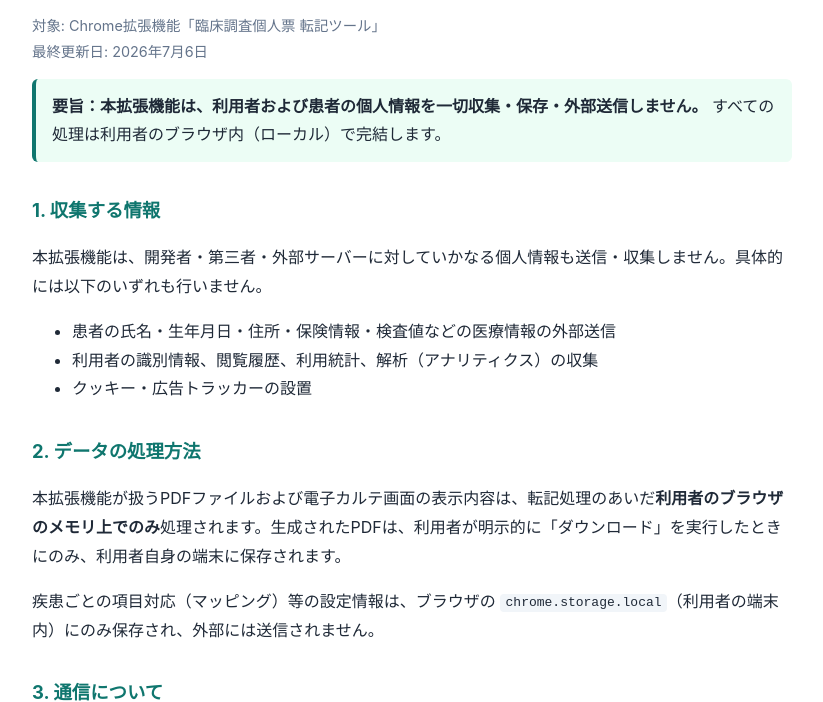
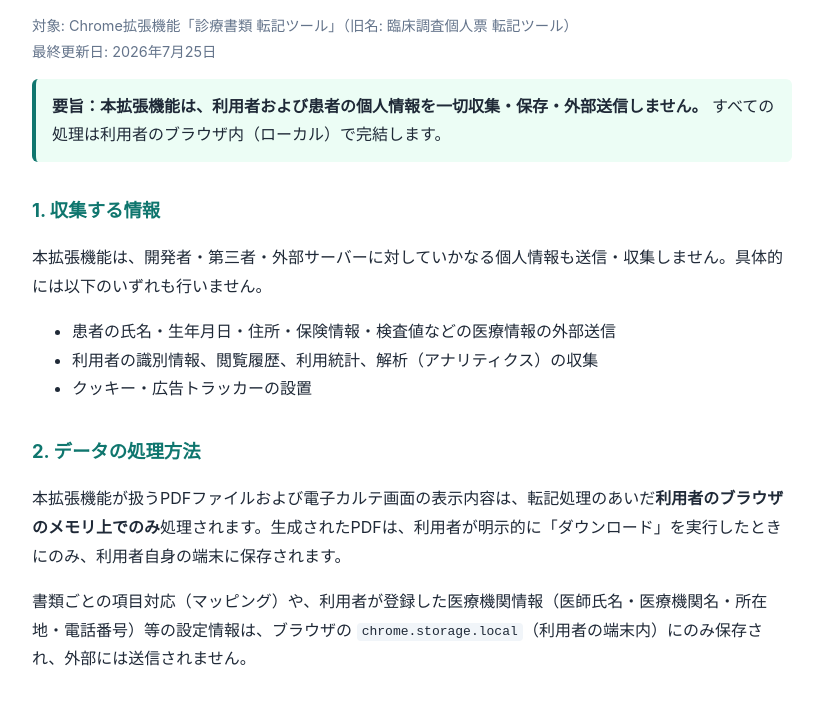
Before and after one commit to taketo0424/kojinhyo-tool, a plain HTML site: page index.html in a window 1280 px wide. Shown: the part 88-790 px from the top of the page, without its empty margins (228-1051 px from the left). Drawn offline with Linux system fonts and the light colour scheme.

Commit message:
プライバシーポリシーを「診療書類 転記ツール」に更新
- 拡張機能の改名（旧名: 臨床調査個人票 転記ツール）を反映
- chrome.storage.local に保存する項目へ医療機関情報（医師氏名・
  医療機関名・所在地・電話番号）を追記
- 最終更新日を 2026-07-25 に更新

Co-Authored-By: Claude Opus 4.8 <noreply@anthropic.com>

```diff
--- a/index.html
+++ b/index.html
@@ -3,7 +3,7 @@
 <head>
 <meta charset="UTF-8">
 <meta name="viewport" content="width=device-width, initial-scale=1">
-<title>臨床調査個人票 転記ツール — プライバシーポリシー</title>
+<title>診療書類 転記ツール — プライバシーポリシー</title>
 <style>
   body{font-family:-apple-system,"Hiragino Sans",sans-serif;max-width:760px;margin:2rem auto;padding:0 1.2rem;line-height:1.8;color:#1f2937}
   h1{font-size:1.5rem;border-bottom:3px solid #0f766e;padding-bottom:.4rem}
@@ -15,7 +15,7 @@
 </head>
 <body>
 <h1>プライバシーポリシー</h1>
-<p class="muted">対象: Chrome拡張機能「臨床調査個人票 転記ツール」<br>最終更新日: 2026年7月6日</p>
+<p class="muted">対象: Chrome拡張機能「診療書類 転記ツール」（旧名: 臨床調査個人票 転記ツール）<br>最終更新日: 2026年7月25日</p>
 
 <div class="box">
 <strong>要旨：本拡張機能は、利用者および患者の個人情報を一切収集・保存・外部送信しません。</strong>
@@ -32,7 +32,7 @@
 
 <h2>2. データの処理方法</h2>
 <p>本拡張機能が扱うPDFファイルおよび電子カルテ画面の表示内容は、転記処理のあいだ<strong>利用者のブラウザのメモリ上でのみ</strong>処理されます。生成されたPDFは、利用者が明示的に「ダウンロード」を実行したときにのみ、利用者自身の端末に保存されます。</p>
-<p>疾患ごとの項目対応（マッピング）等の設定情報は、ブラウザの <code>chrome.storage.local</code>（利用者の端末内）にのみ保存され、外部には送信されません。</p>
+<p>書類ごとの項目対応（マッピング）や、利用者が登録した医療機関情報（医師氏名・医療機関名・所在地・電話番号）等の設定情報は、ブラウザの <code>chrome.storage.local</code>（利用者の端末内）にのみ保存され、外部には送信されません。</p>
 
 <h2>3. 通信について</h2>
 <p>本拡張機能はいかなる外部サーバーとも通信しません（<code>connect-src 'self'</code> により拡張機能自身のファイル以外への通信を禁止しています）。文字認識（OCR）等の処理も、拡張機能に同梱されたプログラムにより端末内で実行されます。</p>
```
